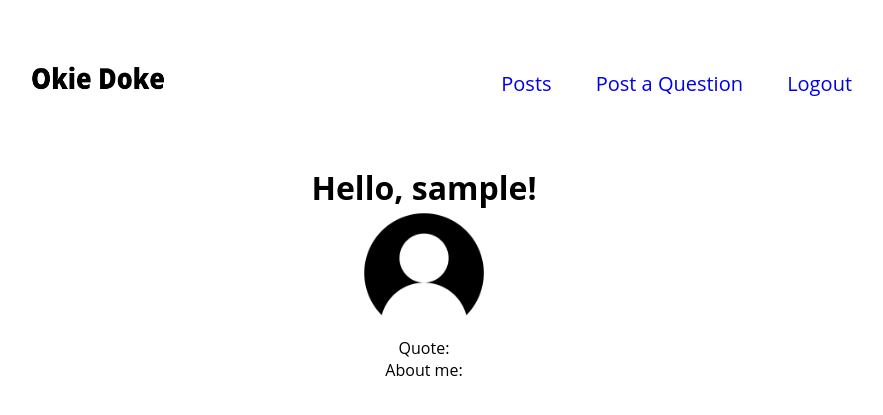
After one commit to nboakye0/Group23_ITSC3155, a Flask app: page /user in a window 1280 px wide. The commit adds this page. Shown: the top 415 px of the page, without its empty margins (216-1099 px from the left). Run offline with Flask 2, Linux system fonts and the light colour scheme; a user stored in the database is signed in.

Commit message:
added user profile function

```diff
--- a/app.py
+++ b/app.py
@@ -44,7 +44,8 @@ def index():
 def get_questions():
     if session.get('user'):
         my_questions = db.session.query(Question).all()
-        return render_template('questions.html', questions=my_questions, user=session['user'], user_id=session['user_id'])
+        return render_template('questions.html', questions=my_questions, user=session['user'],
+                               user_id=session['user_id'])
     else:
         return redirect(url_for('login'))
 
@@ -57,7 +58,6 @@ def get_question(question_id):
 
         form = ReplyForm()
         image = b64encode(my_question.image).decode("utf-8")
-
 
         return render_template('question.html', question=my_question, image=image, user=session['user'], form=form)
     else:
@@ -136,7 +136,7 @@ def register():
         first_name = request.form['firstname']
         last_name = request.form['lastname']
         # create user model
-        new_user = User(first_name, last_name, request.form['email'], h_password)
+        new_user = User(first_name, last_name, request.form['email'], h_password,)
         # add user to database and commit
         db.session.add(new_user)
         db.session.commit()
@@ -226,3 +226,11 @@ def logout():
         session.clear()
 
     return redirect(url_for('index'))
+
+
+@app.route('/user')
+def profile():
+    if session.get('user'):
+        return render_template('profile.html', user=session['user'])
+    else:
+        return redirect(url_for('login'))
--- a/forms.py
+++ b/forms.py
@@ -4,6 +4,7 @@ from wtforms.validators import Length, DataRequired, EqualTo, Email
 from wtforms import ValidationError
 from models import User
 from database import db
+
 
 class RegisterForm(FlaskForm):
     class Meta:
--- a/models.py
+++ b/models.py
@@ -11,6 +11,8 @@ class User(db.Model):
     registered_on = db.Column(db.DateTime, nullable=False)
     questions = db.relationship("Question", backref="user", lazy=True)
     replies = db.relationship("Reply", backref="user", lazy=True)
+    about_me = db.Column(db.String(140))
+    quote = db.Column(db.String(60))
 
     def __init__(self, first_name, last_name, email, password):
         self.first_name = first_name
--- a/templates/index.html
+++ b/templates/index.html
@@ -19,6 +19,7 @@
             <nav>
                 <ul class="nav_links">
                     <li><a href="{{ url_for('get_questions') }}">Posts</a></li>
+                    <li><a href="{{ url_for('profile') }}">Profile</a></li>
                     <li><a href="{{ url_for('logout') }}">Logout</a></li>
                 </ul>
             </nav>
--- a/templates/login.html
+++ b/templates/login.html
@@ -11,6 +11,8 @@
           <a href="{{ url_for('index') }}"><img class="logo" src="../static/OkieDoke.png" alt="logo"></a>
         {% if user %}
             <nav>
+                <a href="{{ url_for('new_question') }}">Post a Question</a>
+                <a href="{{ url_for('profile') }}">Profile</a>
                 <a href="{{ url_for('logout') }}">Logout</a>
             </nav>
         {% else %}
--- a/templates/new.html
+++ b/templates/new.html
@@ -15,6 +15,7 @@
           <nav>
                <ul class="nav_links">
                     <li><a href="{{ url_for('get_questions') }}">Posts</a></li>
+                    <li><a href="{{ url_for('profile') }}">Profile</a></li>
                     <li><a href="{{ url_for('logout') }}">Logout</a></li>
                </ul>
           </nav>
--- /dev/null
+++ b/templates/profile.html
@@ -0,0 +1,34 @@
+<!DOCTYPE html>
+<html lang="en">
+<head>
+    <meta charset="UTF-8">
+    <title>Okie Doke</title>
+    <link rel="stylesheet" href="{{ url_for('static', filename='main.css') }}">
+    <link rel="stylesheet" href="{{ url_for('static', filename='forms.css') }}">
+    <style>
+        img.resize {
+            max-width:10%;
+            max-height:10%;
+            display: block;
+            margin-left: auto;
+            margin-right: auto;
+        }
+    </style>
+</head>
+<body>
+    <header>
+        <a href="{{ url_for('index') }}"><img class="logo" src="../static/OkieDoke.png" alt="logo"></a>
+
+        <ul class="nav_links">
+            <li><a href="{{ url_for('get_questions') }}">Posts</a></li>
+            <li><a href="{{ url_for('new_question') }}">Post a Question</a></li>
+            <li><a href="{{ url_for('logout') }}">Logout</a></li>
+        </ul>
+    </header>
+
+    <h1><p style="text-align:center">Hello, {{ user }}!</p></h1>
+    <img class="resize" src="../static/user.png" alt="profile picture">
+    <p style="text-align:center">Quote:</p>
+    <p style="text-align:center">About me:</p>
+</body>
+</html>
--- a/templates/question.html
+++ b/templates/question.html
@@ -15,8 +15,8 @@
           <nav>
                <ul class="nav_links">
                     <li><a href="{{ url_for('get_questions') }}">Posts</a></li>
-                    <li><a href="{{ url_for('register') }}">Sign up</a></li>
-                    <li><a href="{{ url_for('login') }}">Log in</a></li>
+                    <li><a href="{{ url_for('profile') }}">Profile</a></li>
+                    <li><a href="{{ url_for('logout') }}">Logout</a></li>
                </ul>
           </nav>
      </header>
--- a/templates/questions.html
+++ b/templates/questions.html
@@ -14,6 +14,7 @@
           <nav>
                <ul class="nav_links">
                     <li><a href="{{ url_for('get_questions') }}">Posts</a></li>
+                    <li><a href="{{ url_for('profile') }}">Profile</a></li>
                     <li><a href="{{ url_for('logout') }}">Logout</a></li>
                </ul>
           </nav>
--- a/templates/register.html
+++ b/templates/register.html
@@ -13,7 +13,8 @@
           {% if user %}
                 <nav>
                     <li><a href="{{ url_for('get_questions') }}">Posts</a></li>
-                    <li><a href="{{ url_for('new_question') }}">Ask a Question</a></li>
+                    <li><a href="{{ url_for('new_question') }}">Post a Question</a></li>
+                    <li><a href="{{ url_for('profile') }}">Profile</a></li>
                     <a href="{{ url_for('logout') }}">Logout</a>
                 </nav>
           {% else %}
```
Also changed, not shown: group23.db (added), static/user.png (added).
